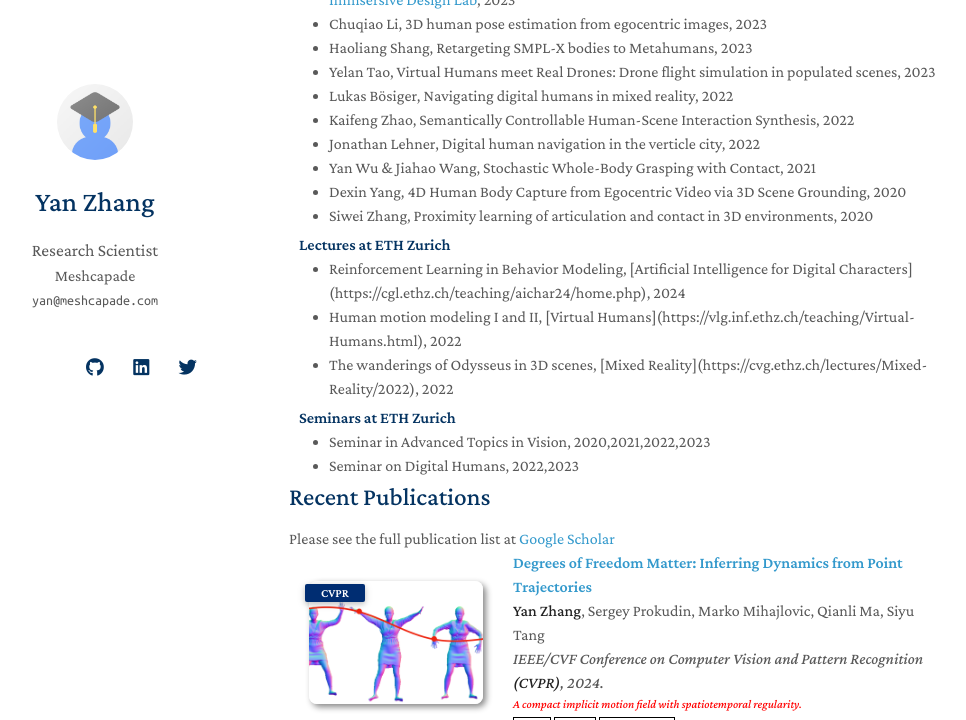
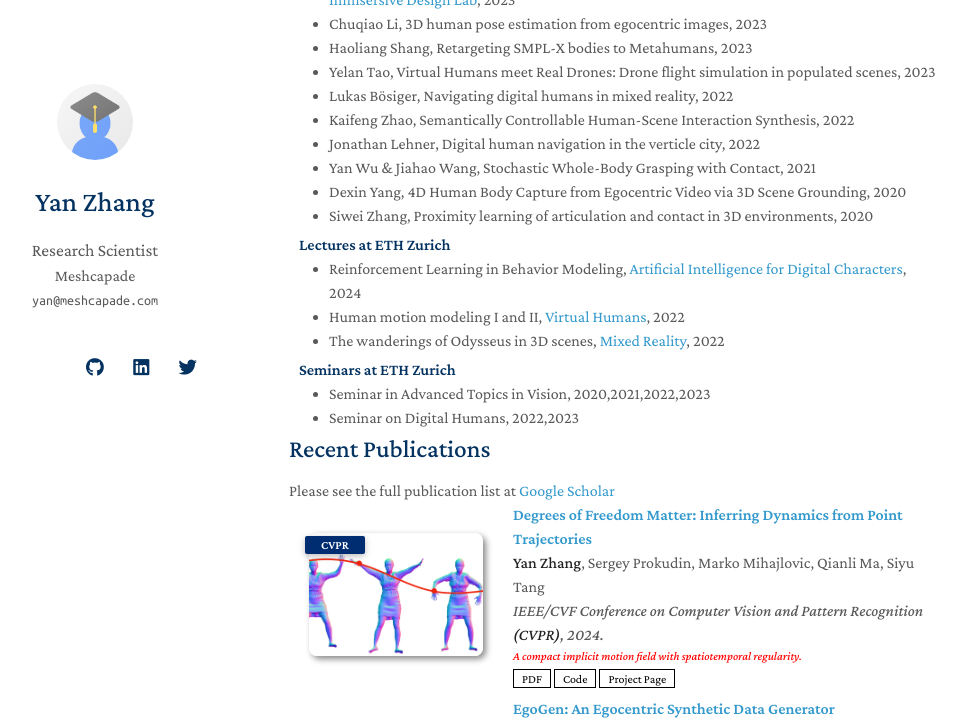
Before and after one commit to yz-cnsdqz/yz-cnsdqz.github.io, a Jekyll site: the page built from index.md, in a window 1280 px wide and 900 px high, scrolled down 1020 px, cut to the strip 0-720 px from the top of the window. Shown: the whole strip, without its empty margins (181-1147 px from the left). Built offline with Jekyll 4.4.1, drawn with Linux system fonts in a browser that asks for light colours; nearby versions of some CDN libraries; a style sheet for code colours, icons or effects is not loaded; part of the change alters nothing that is shown.

Commit message:
update code

```diff
--- a/_includes/teaching.md
+++ b/_includes/teaching.md
@@ -17,9 +17,9 @@
 
 <h4 style="margin:0 10px 0;">Lectures at ETH Zurich</h4>
 <ul style="margin:0 0 5px;">
-  <li>Reinforcement Learning in Behavior Modeling, [Artificial Intelligence for Digital Characters](https://cgl.ethz.ch/teaching/aichar24/home.php), 2024</li>
-  <li>Human motion modeling I and II, [Virtual Humans](https://vlg.inf.ethz.ch/teaching/Virtual-Humans.html), 2022</li>
-  <li>The wanderings of Odysseus in 3D scenes, [Mixed Reality](https://cvg.ethz.ch/lectures/Mixed-Reality/2022), 2022</li>
+  <li>Reinforcement Learning in Behavior Modeling, <a href="https://cgl.ethz.ch/teaching/aichar24/home.php">Artificial Intelligence for Digital Characters</a>, 2024 </li>
+  <li>Human motion modeling I and II, <a href="https://vlg.inf.ethz.ch/teaching/Virtual-Humans.html">Virtual Humans</a>, 2022 </li>
+  <li>The wanderings of Odysseus in 3D scenes,  <a href="https://cvg.ethz.ch/lectures/Mixed-Reality/2022">Mixed Reality</a>, 2022</li>
 </ul>
 
 <h4 style="margin:0 10px 0;">Seminars at ETH Zurich</h4>
```
